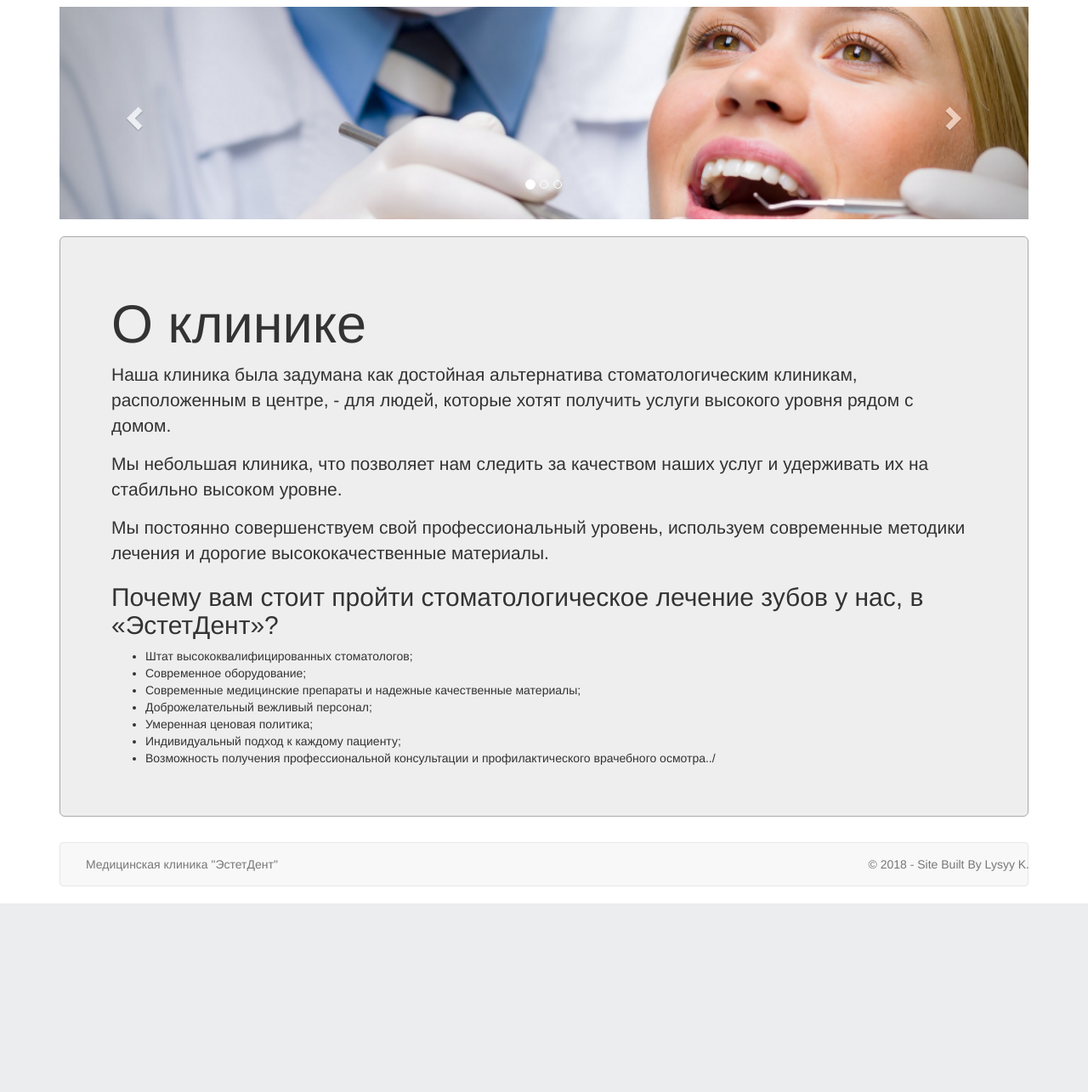
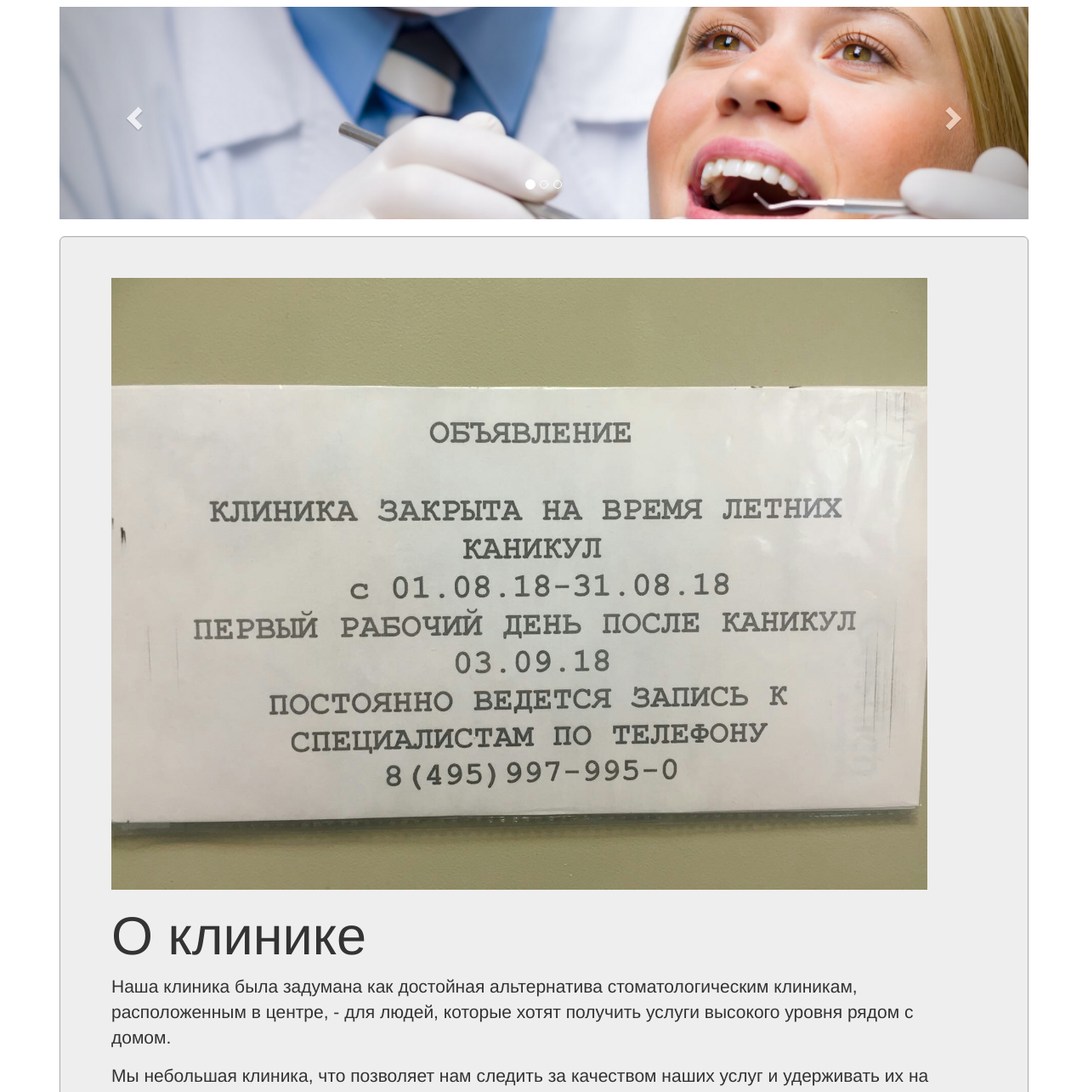
Before and after one commit to Kesishere/EstetDent-site, a Django app: page /about/ in a window 1280 px wide. Shown: the part 164-1449 px from the top of the page at 85% size. Before the commit the page ends 1227 px from the top, so only its background shows below. Run offline with Django 3.2, Linux system fonts and the light colour scheme; some libraries are stand-ins or nearby versions; some web fonts are replaced.

Commit message:
add image for vacantion

```diff
--- a/static/css/style.css
+++ b/static/css/style.css
@@ -74,3 +74,7 @@ body {
 #spec_spec{
     font-style: italic;
 }
+.img{
+    width: 960px;
+    height: auto;
+}
--- a/templates/about.html
+++ b/templates/about.html
@@ -1,5 +1,10 @@
 {% extends "base.html" %}
+{% load static %}
 {% block content %}
+
+    <div class="img">
+    <img class="img" src="{% static "image/hello.jpg" %}" alt="My image">
+    </div>
 <h1>О клинике</h1>
     <p>Наша клиника была задумана как достойная альтернатива стоматологическим клиникам, расположенным
         в центре, - для людей, которые хотят получить услуги высокого уровня рядом с домом.</p>
```
Also changed, not shown: static/image/hello.jpg (added).
